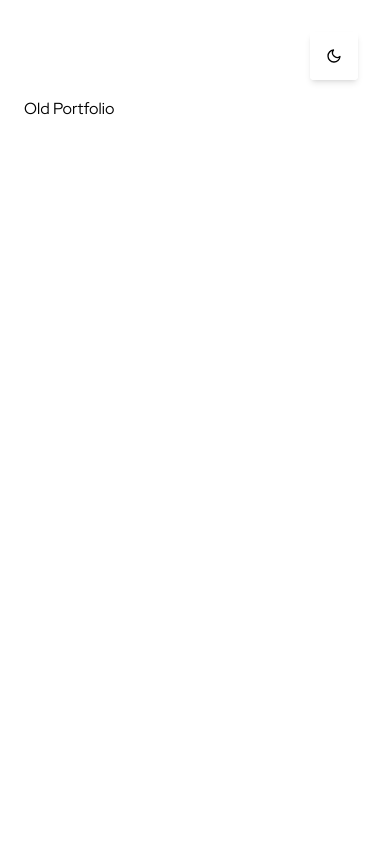
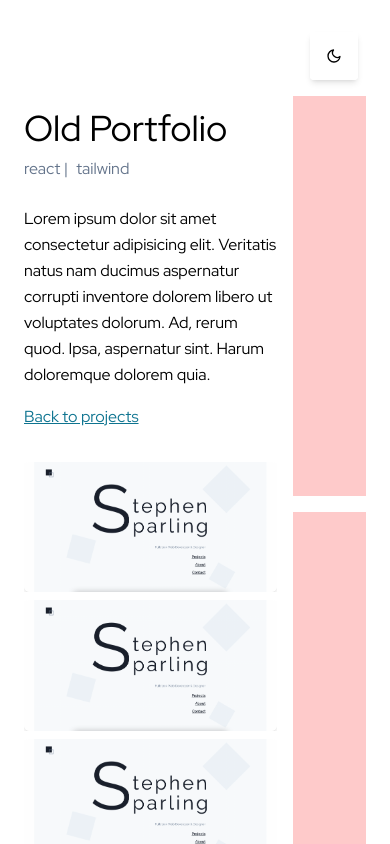
Before and after one commit to sparlos/sparling-dev, a Next.js app: page /projects-and-skills/old-portfolio in a window 390 px wide. Built offline with nearby package versions, Linux system fonts and the light colour scheme.

Commit message:
rough layout for individual project page

```diff
--- a/components/ProjectCard.tsx
+++ b/components/ProjectCard.tsx
@@ -1,9 +1,7 @@
 import { motion } from 'framer-motion'
 import Image from 'next/image'
 import Link from 'next/link'
-import { useState } from 'react'
 import { Project } from '../data/projects'
-import { DEFAULT_SPRING_TRANSITION } from '../utils/framer'
 import { getSkillLogo, mockSkills } from '../utils/skills'
 
 type ProjectCardProps = {
@@ -44,6 +42,7 @@ export default function ProjectCard({ project }: ProjectCardProps) {
               className="rounded-t-lg object-cover"
               src={images.cover}
               alt={`cover image for ${title} project`}
+              placeholder="blur"
             />
           </div>
           <div className="flex w-full flex-1 items-center justify-center py-4 text-sm">
--- a/components/ScrollableContentContainer.tsx
+++ b/components/ScrollableContentContainer.tsx
@@ -20,8 +20,8 @@ export default function ScrollableContentContainer({
       </Head>
       <div
         className={`ml-auto mr-auto ${
-          large ? 'max-w-4xl' : 'max-w-3xl'
-        } px-6 pt-24 pb-32 leading-relaxed sm:px-12 lg:ml-44 lg:mr-0`}
+          large ? 'max-w-5xl' : 'max-w-3xl'
+        } px-6 pt-24 pb-32 leading-relaxed sm:px-12`}
       >
         {children}
       </div>
--- a/data/projects/codepen.ts
+++ b/data/projects/codepen.ts
@@ -10,6 +10,10 @@ const codepen: Project = {
     portrait: [],
     landscape: [],
   },
+  description: `Lorem ipsum dolor sit amet consectetur adipisicing elit. Veritatis natus
+  nam ducimus aspernatur corrupti inventore dolorem libero ut voluptates
+  dolorum. Ad, rerum quod. Ipsa, aspernatur sint. Harum doloremque dolorem
+  quia.`,
 }
 
 export default codepen
--- a/data/projects/index.ts
+++ b/data/projects/index.ts
@@ -1,4 +1,5 @@
 import { StaticImageData } from 'next/image'
+import { ReactNode } from 'react'
 import codepen from './codepen'
 import oldPortfolio from './oldPortfolio'
 import newPortfolio from './portfolio'
@@ -12,6 +13,7 @@ type ProjectImages = {
 
 export type Project = {
   title: string
+  description: string
   slug: string
   tags: string[]
   images: ProjectImages
--- a/data/projects/oldPortfolio.ts
+++ b/data/projects/oldPortfolio.ts
@@ -10,6 +10,10 @@ const oldPortfolio: Project = {
     portrait: [],
     landscape: [],
   },
+  description: `Lorem ipsum dolor sit amet consectetur adipisicing elit. Veritatis natus
+  nam ducimus aspernatur corrupti inventore dolorem libero ut voluptates
+  dolorum. Ad, rerum quod. Ipsa, aspernatur sint. Harum doloremque dolorem
+  quia.`,
 }
 
 export default oldPortfolio
--- a/data/projects/portfolio.ts
+++ b/data/projects/portfolio.ts
@@ -10,6 +10,10 @@ const newPortfolio: Project = {
     portrait: [],
     landscape: [],
   },
+  description: `Lorem ipsum dolor sit amet consectetur adipisicing elit. Veritatis natus
+  nam ducimus aspernatur corrupti inventore dolorem libero ut voluptates
+  dolorum. Ad, rerum quod. Ipsa, aspernatur sint. Harum doloremque dolorem
+  quia.`,
 }
 
 export default newPortfolio
--- a/data/projects/sparlingCreations.ts
+++ b/data/projects/sparlingCreations.ts
@@ -10,6 +10,10 @@ const sparlingCreations: Project = {
     portrait: [],
     landscape: [],
   },
+  description: `Lorem ipsum dolor sit amet consectetur adipisicing elit. Veritatis natus
+  nam ducimus aspernatur corrupti inventore dolorem libero ut voluptates
+  dolorum. Ad, rerum quod. Ipsa, aspernatur sint. Harum doloremque dolorem
+  quia.`,
 }
 
 export default sparlingCreations
--- a/next.config.js
+++ b/next.config.js
@@ -2,6 +2,11 @@
 const nextConfig = {
   reactStrictMode: false,
   swcMinify: true,
+  experimental: {
+    images: {
+      allowFutureImage: true,
+    },
+  },
 }
 
 module.exports = nextConfig
--- a/pages/projects-and-skills/[project]/index.tsx
+++ b/pages/projects-and-skills/[project]/index.tsx
@@ -1,4 +1,6 @@
 import { GetStaticPropsContext } from 'next'
+import Image from 'next/future/image'
+import Link from 'next/link'
 import ScrollableContentContainer from '../../../components/ScrollableContentContainer'
 import projects from '../../../data/projects'
 import { Project } from '../../../data/projects/index'
@@ -10,7 +12,55 @@ type DynamicProjectProps = {
 export default function DynamicProject({ project }: DynamicProjectProps) {
   return (
     <ScrollableContentContainer large>
-      {project?.title}
+      <div className="grid grid-cols-4 gap-4">
+        <div className="col-span-3">
+          <div>
+            <h1 className="mt-3 mb-2 text-4xl">{project.title}</h1>
+            <div className="width-full mb-6 flex">
+              {project.tags.map((tag, index) => (
+                <div
+                  className="mr-2 text-slate-500 dark:text-slate-200"
+                  key={tag}
+                >
+                  {tag} {index !== project.tags.length - 1 && ' |'}
+                </div>
+              ))}
+            </div>
+          </div>
+          <div className="mb-4">{project.description}</div>
+          <Link href="/projects-and-skills?view=projects">
+            <button className="mb-8 text-cyan-700 underline dark:text-cyan-500">
+              Back to projects
+            </button>
+          </Link>
+          <Image
+            className="mb-4 rounded-md shadow-md"
+            src={project.images.cover}
+            alt={`${project.title} cover image`}
+            placeholder="blur"
+          />
+          {/* TODO update with landscape/desktop images */}
+          <Image
+            className="mb-4 rounded-md shadow-md"
+            src={project.images.cover}
+            alt={`${project.title} cover image`}
+            placeholder="blur"
+          />
+          <Image
+            className="mb-4 rounded-md shadow-md"
+            src={project.images.cover}
+            alt={`${project.title} cover image`}
+            placeholder="blur"
+          />
+        </div>
+        <div>
+          {/* TODO: update with portrait/mobile images */}
+          <div className="mb-4 h-[400px] w-full bg-red-200"></div>
+          <div className="mb-4 h-[400px] w-full bg-red-200"></div>
+          <div className="mb-4 h-[400px] w-full bg-red-200"></div>
+          <div className="mb-4 h-[400px] w-full bg-red-200"></div>
+        </div>
+      </div>
     </ScrollableContentContainer>
   )
 }
```
